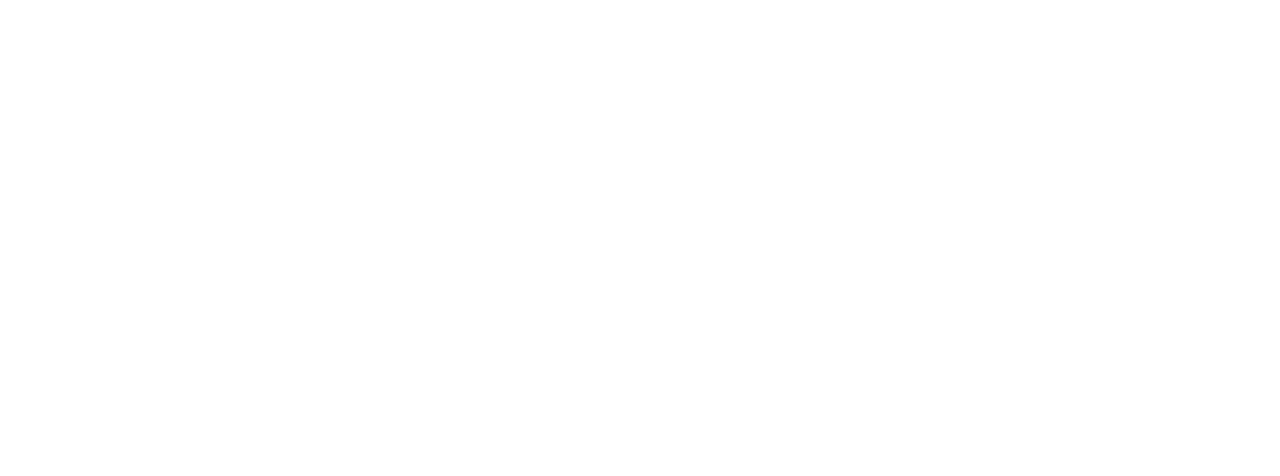
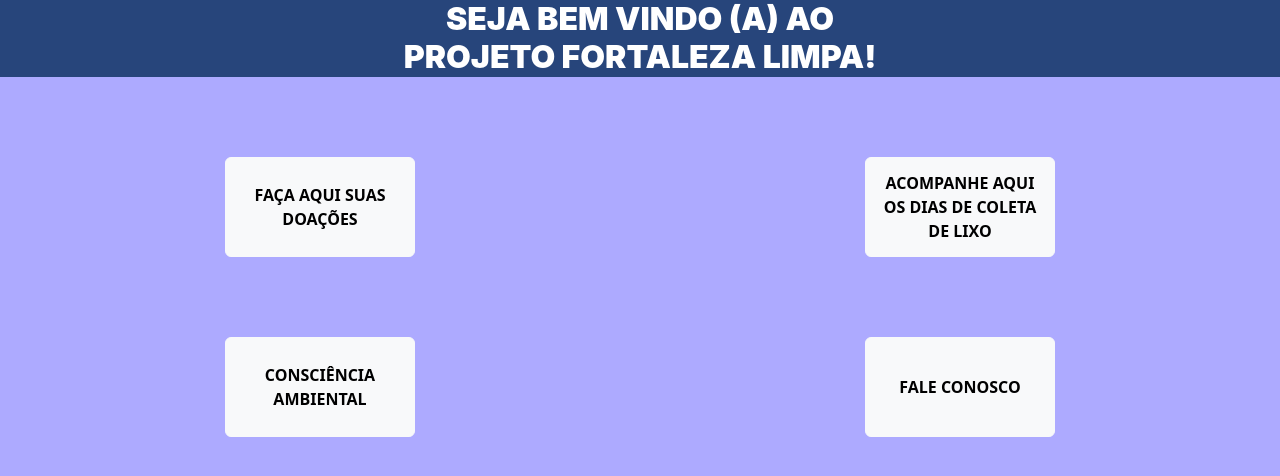
Before and after one commit to kassiosilva/cidade-sem-poluicao-front, a React (Vite) app: page / in a window 1280 px wide. Shown: the top 476 px of the page. Built offline with nearby package versions, Linux system fonts and the light colour scheme.

Commit message:
fix: rename main page

```diff
--- a/src/pages/app/dashboard.jsx
+++ b/src/pages/app/home.jsx
@@ -1,6 +1,6 @@
-import './dashboard.css'
+import './home.css'
 
-export function Dashboard() {
+export function Home() {
   return (
     <main className="vh-100">
       <header>
--- a/src/routes.jsx
+++ b/src/routes.jsx
@@ -1,6 +1,6 @@
 import { BrowserRouter, Route, Routes } from 'react-router'
 
-import { Dashboard } from './pages/app/dashboard'
+import { Home } from './pages/app/home'
 import { SignIn } from './pages/auth/sign-in'
 import { SignUp } from './pages/auth/sign-up'
 
@@ -8,9 +8,9 @@
   return (
     <BrowserRouter>
       <Routes>
-        <Route path="/" element={<SignIn />} />
+        <Route path="/" element={<Home />} />
+        <Route path="/signin" element={<SignIn />} />
         <Route path="/signup" element={<SignUp />} />
-        <Route path="/dashboard" element={<Dashboard />} />
       </Routes>
     </BrowserRouter>
   )
```
Also changed, not shown: src/pages/app/home.css (renamed from src/pages/app/dashboard.css).
